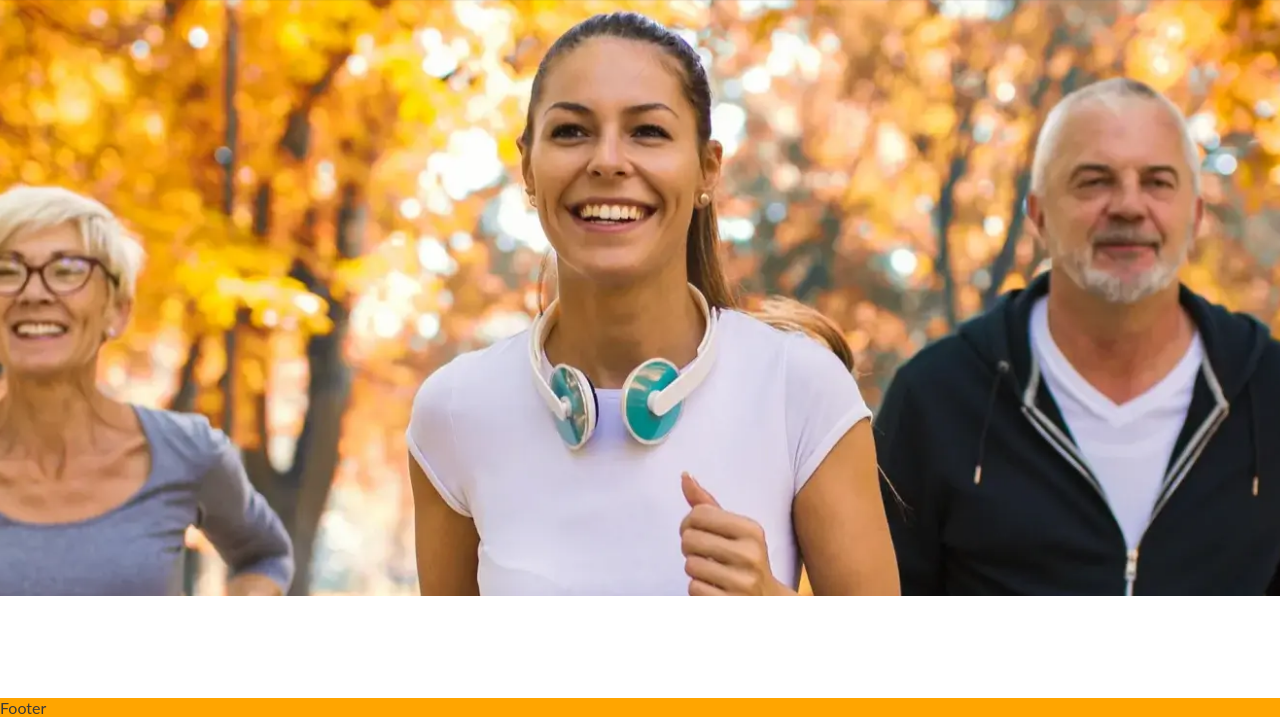
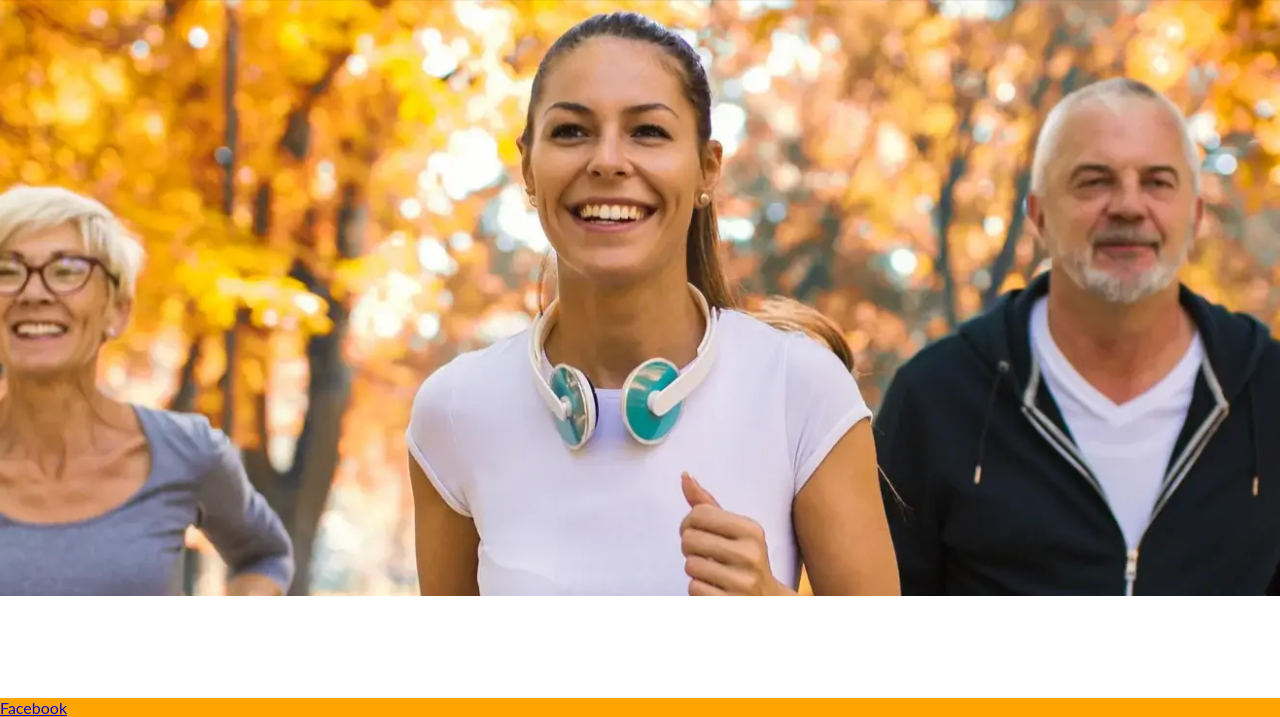
Before and after one commit to fabricio-araujo/love-running, a plain HTML site: page index.html in a window 1280 px wide. Shown: the part 83-800 px from the top of the page. Drawn offline with nearby package versions, Linux system fonts and the light colour scheme.

Commit message:
Added basic link to the footer

```diff
--- a/index.html
+++ b/index.html
@@ -37,6 +37,10 @@
     </main>
 
     <!-- Footer -->
-    <footer>Footer</footer>
+    <footer>
+        <ul>
+            <li><a href="https://www.facebook.com" target="_blank" rel="noopener" aria-label="visit aou Facebook page (opens in a new tab)">Facebook</a></li>
+        </ul>
+    </footer>
 </body>
 </html>
```
